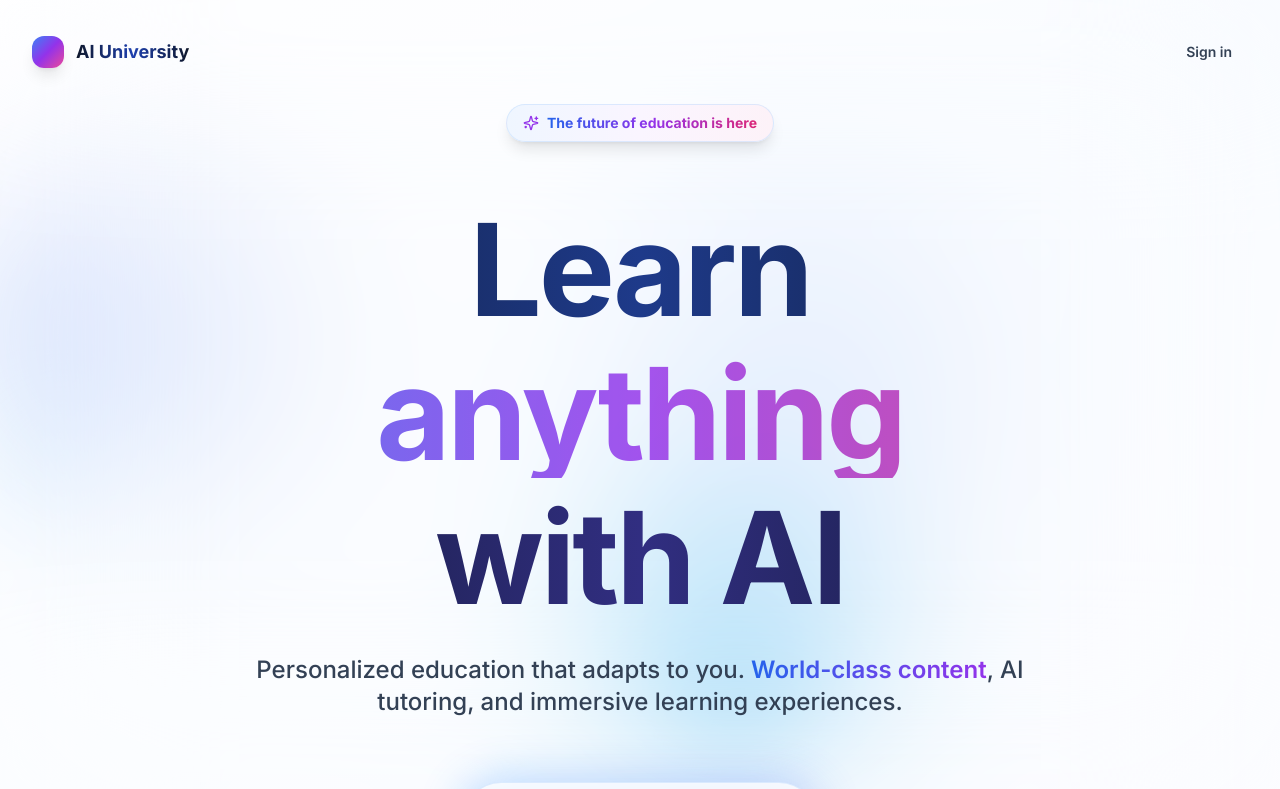
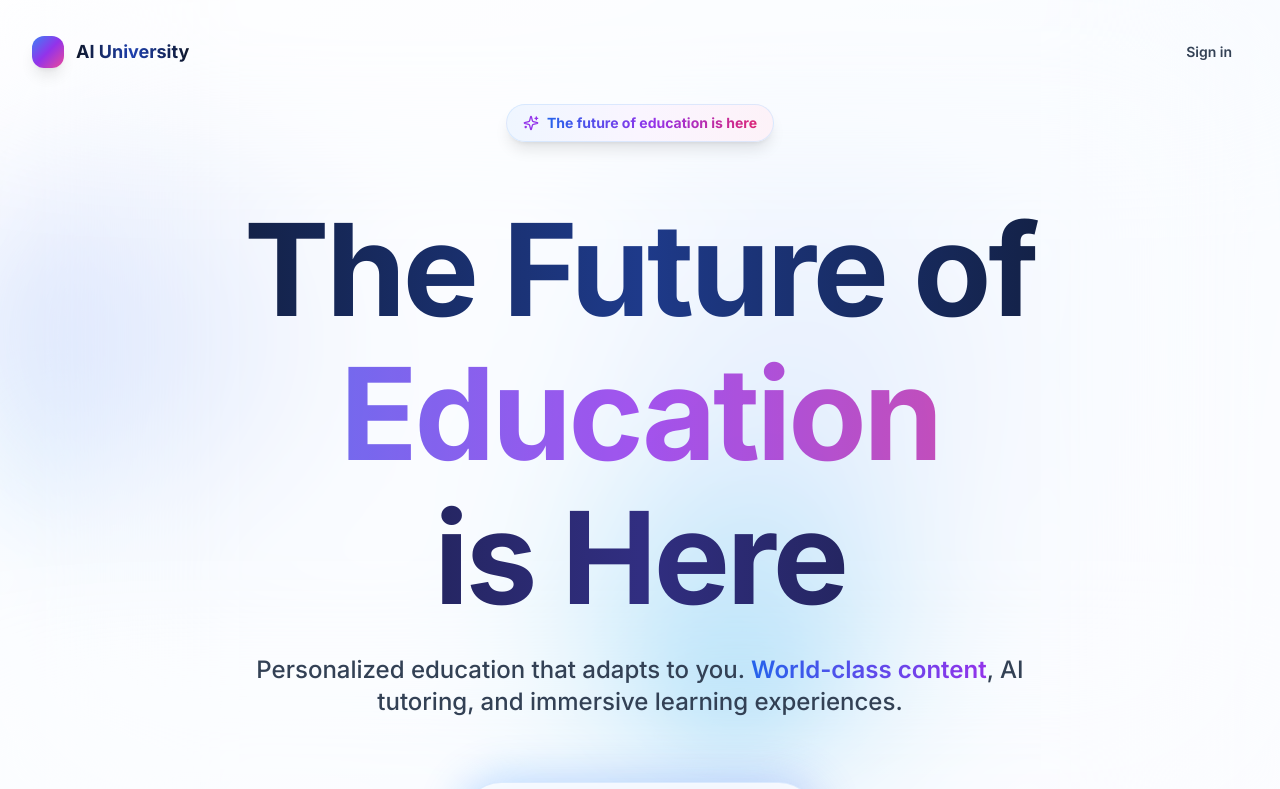
Before and after one commit to drewprincipe/ai-u, a React (Vite) app: page / in a window 1280 px wide. Shown: the top 789 px of the page. Built offline with nearby package versions, Linux system fonts and the light colour scheme.

Commit message:
Update main title text

```diff
--- a/src/pages/Index.tsx
+++ b/src/pages/Index.tsx
@@ -48,9 +48,9 @@ const Index = () => {
               </div>
 
               <h1 className="text-6xl md:text-8xl lg:text-9xl font-bold leading-[0.9] tracking-tight">
-                <span className="block bg-gradient-to-r from-slate-900 via-blue-900 to-slate-900 bg-clip-text text-transparent mb-4 font-black">Learn</span>
-                <span className="block bg-gradient-to-r from-blue-600 via-purple-600 to-pink-600 bg-clip-text text-transparent mb-4 font-black animate-pulse">anything</span>
-                <span className="block bg-gradient-to-r from-slate-900 via-indigo-900 to-slate-900 bg-clip-text text-transparent font-black">with AI</span>
+                <span className="block bg-gradient-to-r from-slate-900 via-blue-900 to-slate-900 bg-clip-text text-transparent mb-4 font-black">The Future of</span>
+                <span className="block bg-gradient-to-r from-blue-600 via-purple-600 to-pink-600 bg-clip-text text-transparent mb-4 font-black animate-pulse">Education</span>
+                <span className="block bg-gradient-to-r from-slate-900 via-indigo-900 to-slate-900 bg-clip-text text-transparent font-black">is Here</span>
               </h1>
 
               <p className="text-xl md:text-2xl text-slate-700 max-w-3xl mx-auto font-medium leading-relaxed">
```
